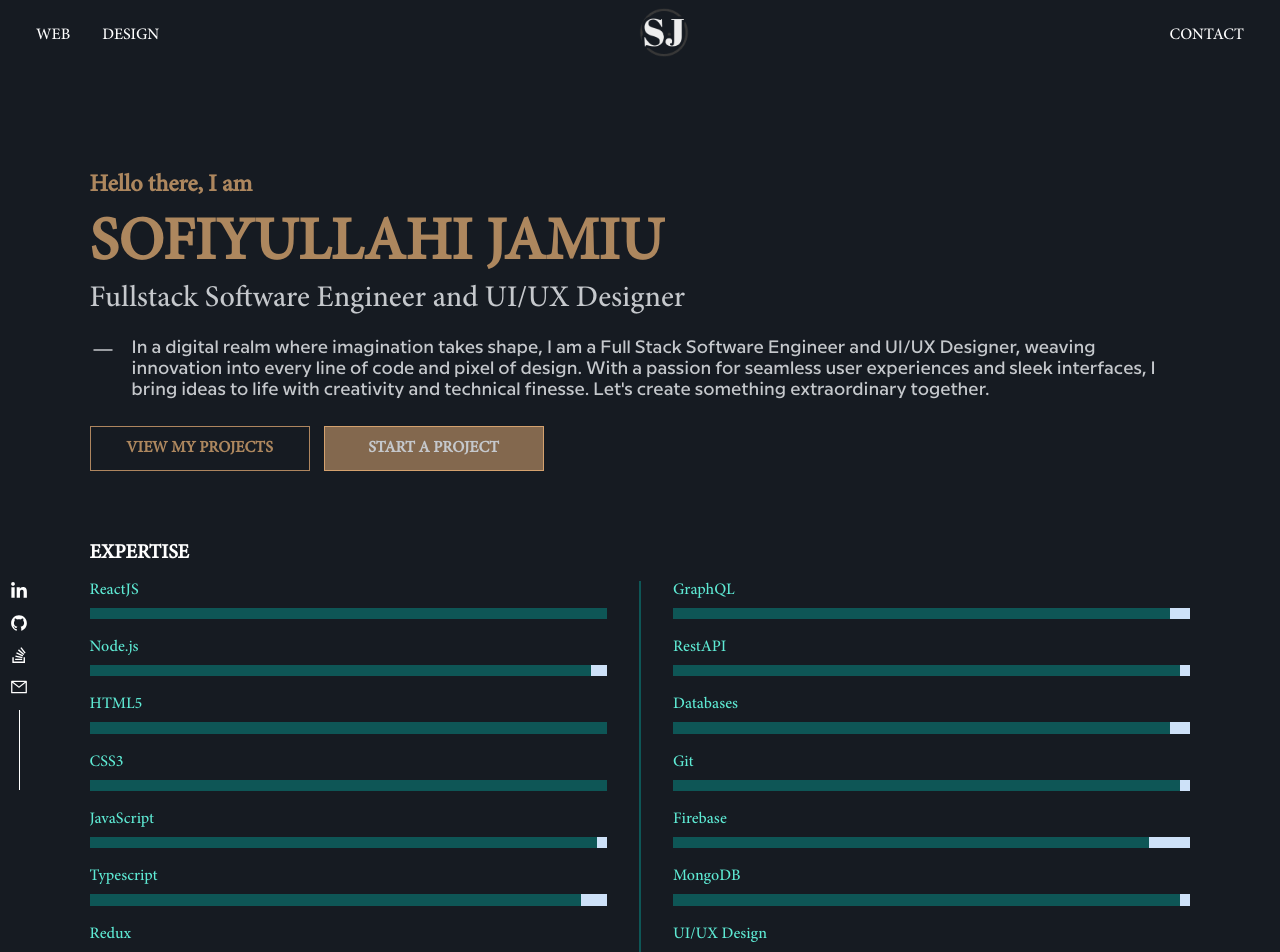
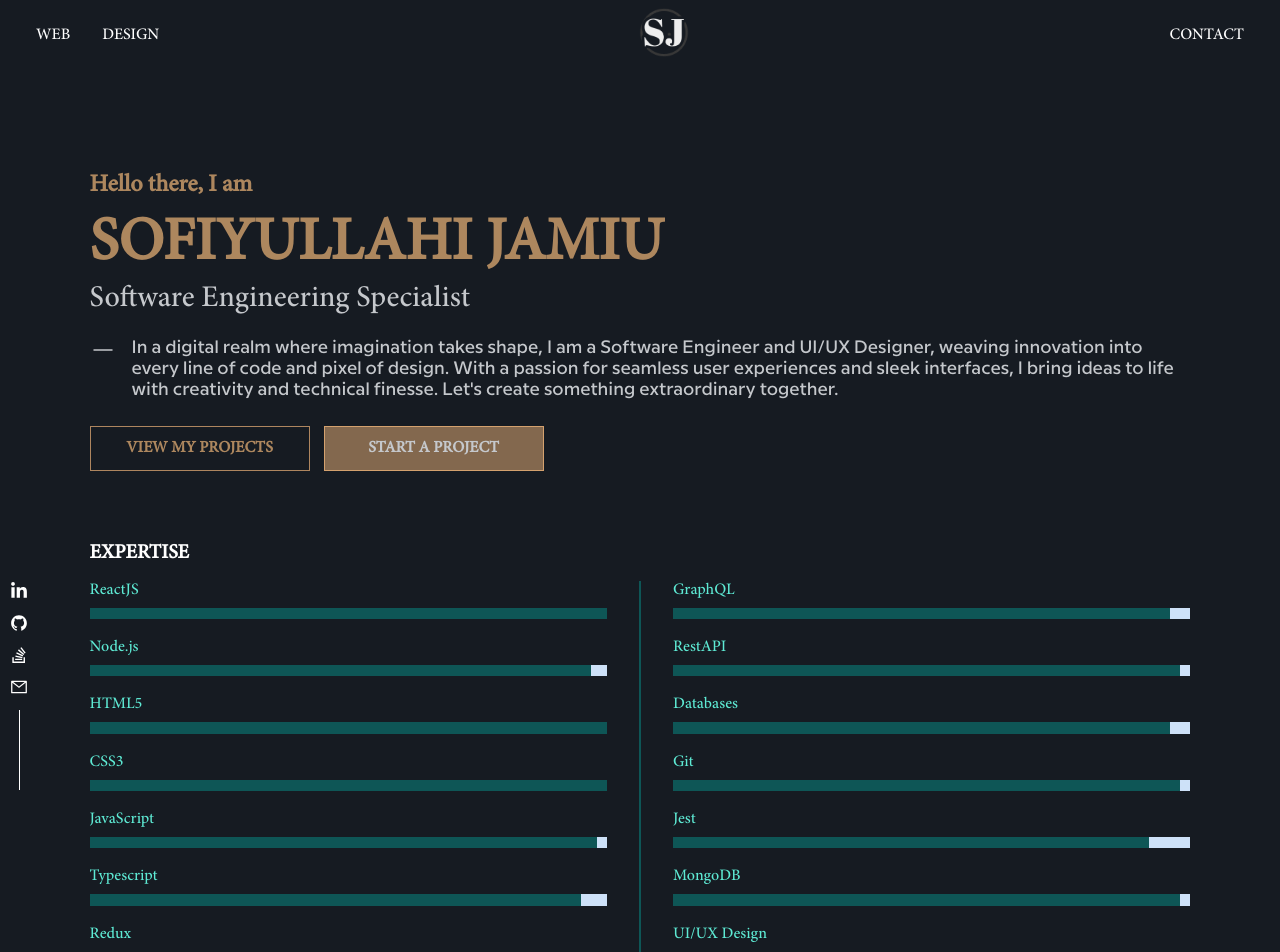
Before and after one commit to orpcy/port, a React (Create React App) app: page / in a window 1280 px wide. Shown: the top 952 px of the page. Built offline with nearby package versions, Linux system fonts and the light colour scheme.

Commit message:
update title, description and skills

```diff
--- a/src/App.tsx
+++ b/src/App.tsx
@@ -15,11 +15,11 @@ function App() {
         <div className="intro">
           <h6>Hello there, I am</h6>
           <h2>SOFIYULLAHI JAMIU</h2>
-          <h4>Fullstack Software Engineer and UI/UX Designer</h4>
+          <h4>Software Engineering Specialist</h4>
           <div className="more-intro">
             <BsDashLg size={26} />
             <p>
-              In a digital realm where imagination takes shape, I am a Full Stack Software
+              In a digital realm where imagination takes shape, I am a Software
               Engineer and UI/UX Designer, weaving innovation into every line of
               code and pixel of design. With a passion for seamless user
               experiences and sleek interfaces, I bring ideas to life with
--- a/src/Components/Skills.tsx
+++ b/src/Components/Skills.tsx
@@ -76,8 +76,8 @@ const Skills = () => {
       value: "98",
     },
     {
-      id: "Firebase_skill",
-      content: "Firebase",
+      id: "Jest_skill",
+      content: "Jest",
       percentage: "92%",
       value: "92",
     },
```
